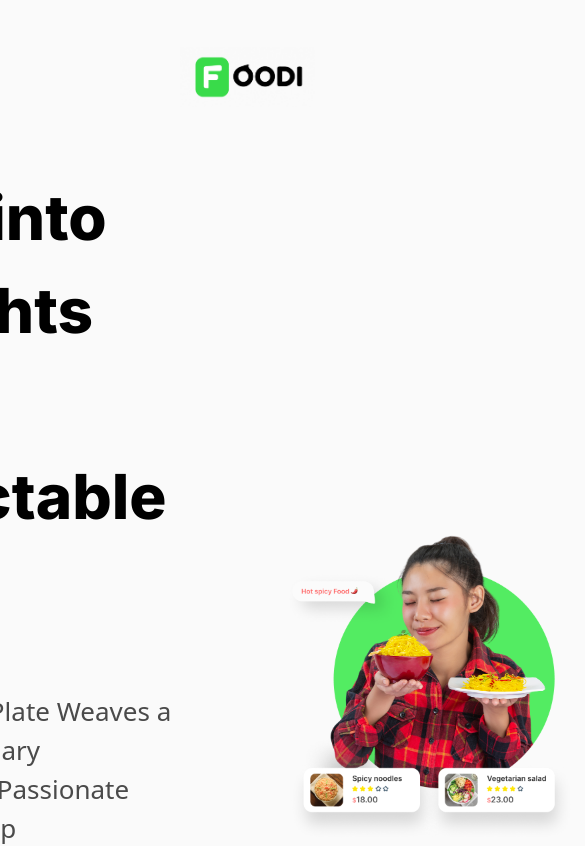
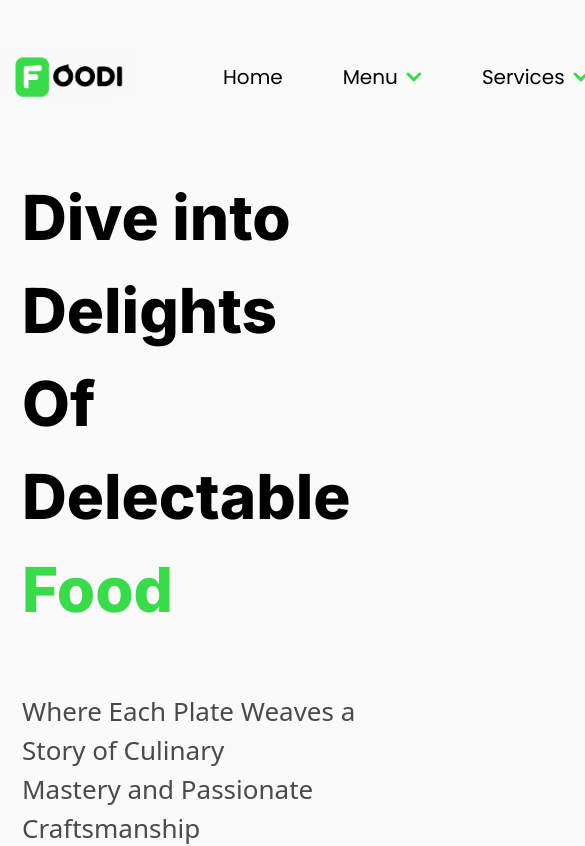
Before and after one commit to ardszsantos/foodi-tailwindreact, a React (Create React App) app: page / in a window 390 px wide. Shown: the top 846 px of the page, 585 px wide, since content can reach past the window. Built offline with nearby package versions, Linux system fonts and the light colour scheme.

Commit message:
feat: attempted tailwind responsiviness (never doin it again. learned my lesson)

```diff
--- a/src/App.css
+++ b/src/App.css
@@ -40,3 +40,17 @@ font-family: "Poppins", sans-serif;
 .animate-slide {
   animation: slide 500ms ease-in-out forwards;
 }
+
+
+@media (max-width:1239px) {
+.navAText {
+  margin-left: 100px;
+  font-size: 20px;
+  }
+}
+@media (max-width:1098px) {
+.navAText {
+  margin-left: 20px;
+  font-size: 20px;
+  }
+}
--- a/src/components/dishesSection.js
+++ b/src/components/dishesSection.js
@@ -85,7 +85,7 @@ const DishesSection = () => {
           </button>
         </div>
       </div>
-      <div className="justify-start mt-[63px] flex gap-[5.7rem]">
+        <div className="justify-start mt-[63px] flex gap-[5.7rem] below-xl:flex below-xl:flex-col">
         {visibleDishes.map((dish, index) => (
           <DishesCard
             key={index}
--- a/src/components/heroSection.js
+++ b/src/components/heroSection.js
@@ -1,8 +1,8 @@
 
 const HeroSection = () => {
   return (
-    <div className="flex justify-center items-center heroContainer mt-16 ml-33">
-      <div className="pb-[130px] pl-[22px] flex flex-col gap-[56px] heroTextContainer">
+    <div className="flex justify-center items-center heroContainer mt-16 ml-33  below-xl:mt-22 ">
+      <div className="pb-[130px] pl-[22px] flex flex-col gap-[56px] heroTextContainer below-lg:justify-center">
         <h1 className="interFont text-[62px] font-extrabold	">
           Dive into Delights <br />
           Of Delectable
@@ -22,7 +22,7 @@ const HeroSection = () => {
             </a>
         </div>
       </div>
-      <img className="pl-[100px]" src={`${process.env.PUBLIC_URL}/images/foodiHeroImage.png`} alt=""></img>
+      <img className="pl-[100px] below-xl:hidden" src={`${process.env.PUBLIC_URL}/images/foodiHeroImage.png`} alt=""></img>
     </div>
     );
 }
--- a/src/components/navbar.js
+++ b/src/components/navbar.js
@@ -7,9 +7,9 @@ const NavBar = () => {
   const [isServicesOpen, setIsServicesOpen] = useState(false);
   return (
     <header className="headerNavBar mt-[47px] items-center flex w-[100vw]">
-        <a href="#"><img className="ml-[180px] mr-[203px] w-[135px] h-[60px]" src={`${process.env.PUBLIC_URL}/images/foodi.png`} alt="store logo" /></a>
+      <a href="#"><img className="ml-[180px] mr-[203px] w-[135px] h-[60px] below-2xl:ml-0 " src={`${process.env.PUBLIC_URL}/images/foodi.png`} alt="store logo" /></a>
         <nav className="flex items-center justify-between w-full">
-        <div className="navAText flex gap-[60px]">
+        <div className="navAText flex gap-[60px] below-xl:gap">
           <a href="#">Home</a>
 
           <div className="relative">
@@ -76,7 +76,7 @@ const NavBar = () => {
 
           <a href="#">Offers</a>
         </div>
-          <div className="flex items-center gap-[43px] mr-[224px]">
+        <div className="flex items-center gap-[43px] mr-[224px] below-2xl:ml-[100px]">
           <a href="#"> <svg xmlns="http://www.w3.org/2000/svg" width="24" height="24" viewBox="0 0 24 24" fill="none" stroke="currentColor" strokeWidth="2" strokeLinecap="round" strokeLinejoin="round" className="feather feather-search"><circle cx="11" cy="11" r="8"></circle><line x1="21" y1="21" x2="16.65" y2="16.65"></line></svg></a>
             <a href="#">  <svg xmlns="http://www.w3.org/2000/svg" width="24" height="24" viewBox="0 0 24 24" fill="none" stroke="currentColor" strokeWidth="2" strokeLinecap="round" strokeLinejoin="round" className="feather feather-shopping-bag"><path d="M6 2L3 6v14a2 2 0 0 0 2 2h14a2 2 0 0 0 2-2V6l-3-4z"></path><line x1="3" y1="6" x2="21" y2="6"></line><path d="M16 10a4 4 0 0 1-8 0"></path></svg></a>
             <button className="flex items-center justify-center gap-[14px] w-[179px] h-[60px] rounded-[40px] bg-buttonGreen text-white font-medium">
--- a/src/components/popCategories.js
+++ b/src/components/popCategories.js
@@ -7,13 +7,13 @@ const PopularCategories = () => {
   const img4 = `${process.env.PUBLIC_URL}/images/orangeJuice.png`;
   return (
     <div className="flex flex-col items-center mt-14 popContainer text-center">
-      <p className="mb-[29px] popUpperText text-[20px] font-bold text-sectionDscText">
+      <p className="mb-[29px] popUpperText text-[20px] font-bold text-sectionDscText ">
         CUSTOMER FAVORITES
       </p>
       <h1 className="interFont text-[60px] font-bold">
         Popular Categories
       </h1>
-      <div className="mt-20 gap-10 m- popCategoriesCards flex">
+      <div className="mt-20 gap-10 m- popCategoriesCards flex below-xl:flex below-xl:flex-col">
         <FoodCard imgUrl={img1} title={'Main Dish'} subtitle={'(86 Categories)'}/>
         <FoodCard imgUrl={img2} title={'Break Fast'} subtitle={'(12 Categories)'} />
         <FoodCard imgUrl={img3} title={'Dessert'} subtitle={'(48 Categories)'} />
--- a/tailwind.config.js
+++ b/tailwind.config.js
@@ -5,7 +5,7 @@ module.exports = {
     "./src/**/*.{js,jsx,ts,tsx}",
   ],
   theme: {
-    colors : {
+    colors: {
       'buttonGreen': '#39DB4A',
       'backgroundWhite': '#FAFAFA',
       'subText': '#4A4A4A',
@@ -15,7 +15,16 @@ module.exports = {
       'moreMuted': '#807E7E',
       'cardSubText': '#90BD95'
     },
-    extend: {   },
+    extend: {
+      screens: {
+        'below-xs': { 'max': '475px' },   // Below extra small devices (below 475px)
+        'below-sm': { 'max': '640px' },   // Below small devices (below 640px)
+        'below-md': { 'max': '768px' },   // Below medium devices (below 768px)
+        'below-lg': { 'max': '1024px' },  // Below large devices (below 1024px)
+        'below-xl': { 'max': '1280px' },  // Below extra large devices (below 1280px)
+        'below-2xl': { 'max': '1593px' }, // Below 2XL devices (below 1536px)
+      },
+    },
   },
   plugins: [],
 }
```
